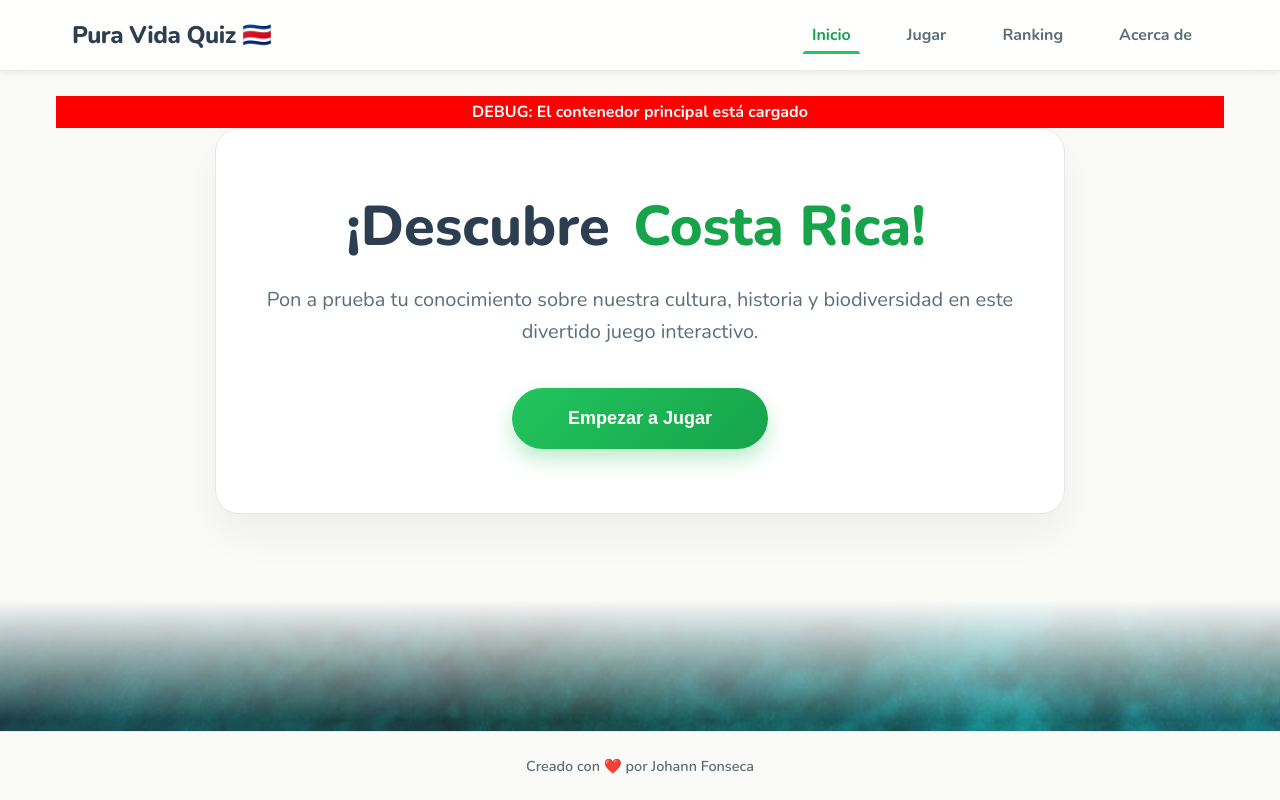
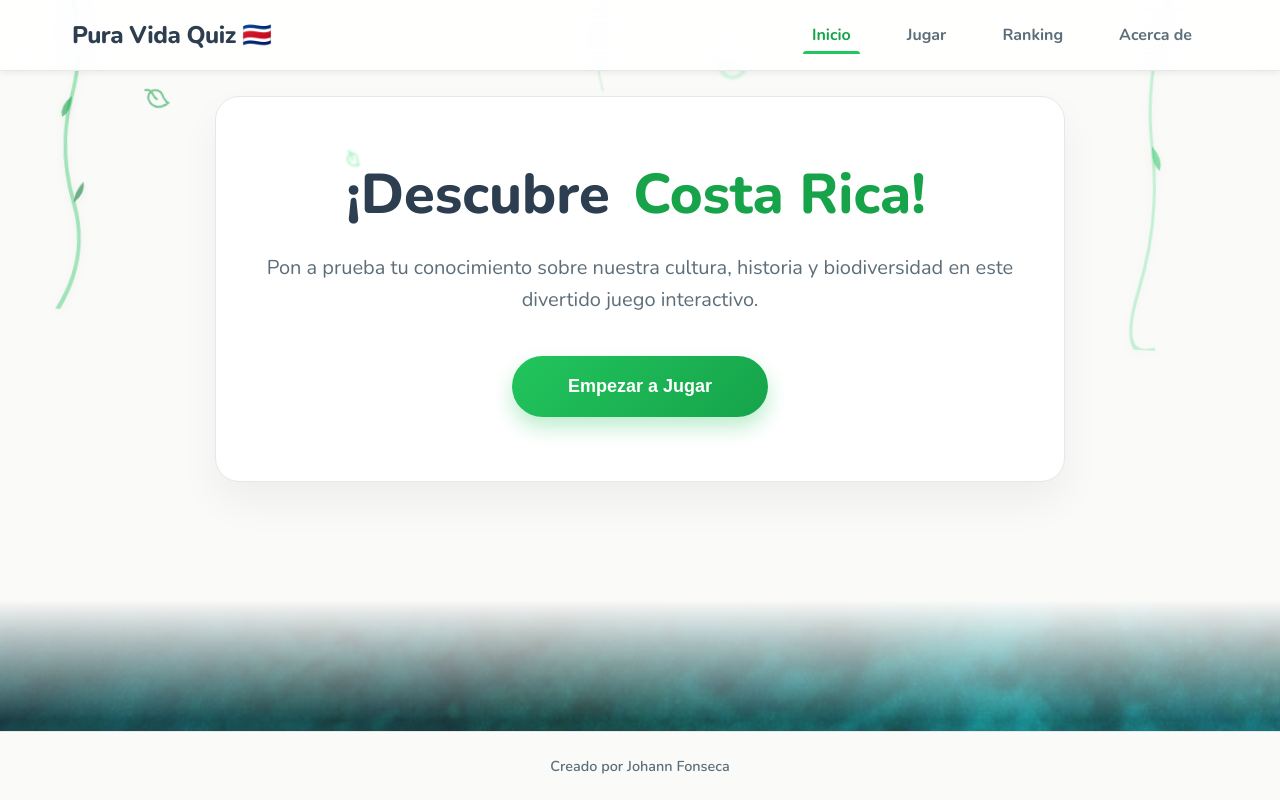
Before and after one commit to JohannFonseca/Pura-Vida-Quiz, a Vue app: page / in a window 1280 px wide. Built offline with nearby package versions, Linux system fonts and the light colour scheme.

Commit message:
final: restaurar efectos visuales y limpiar pie de página

```diff
--- a/src/App.vue
+++ b/src/App.vue
@@ -6,7 +6,7 @@
  * Todo lo que pongas aquí (como el Navbar o el Footer) se verá en todas las páginas.
  */
 import { ref } from 'vue';
-// import NatureOverlay from './components/NatureOverlay.vue';
+import NatureOverlay from './components/NatureOverlay.vue';
 
 // 'isMenuOpen' controla si el menú de hamburguesa está abierto o cerrado en móviles.
 const isMenuOpen = ref(false);
@@ -22,8 +22,8 @@ const closeMenu = () => {
 
 <template>
   <div class="app-container">
-    <!-- El Overlay desactivado temporalmente -->
-    <!-- <NatureOverlay /> -->
+    <!-- El Overlay es un efecto visual bonito que está siempre de fondo -->
+    <NatureOverlay />
 
     <!-- NAVBAR: La barra de navegación superior -->
     <nav class="navbar">
@@ -58,18 +58,19 @@ const closeMenu = () => {
 
     <!-- EL CONTENIDO DINÁMICO -->
     <main class="main-content">
-      <div style="background: red; color: white; padding: 5px; text-align: center; font-weight: bold;">
-        DEBUG: El contenedor principal está cargado
-      </div>
-
-      <!-- router-view sin transiciones para diagnóstico -->
-      <router-view />
+      <!-- Aquí es donde VueRouter inyecta la página que corresponda (Home, Jugar, etc.) -->
+      <!-- Le metemos una transición básica para que se vea más fluido -->
+      <router-view v-slot="{ Component }">
+        <transition name="fade" mode="out-in">
+          <component :is="Component" />
+        </transition>
+      </router-view>
     </main>
 
     <!-- FOOTER simple -->
     <footer class="footer">
       <div class="footer-content">
-        <p>Creado con ❤️ por Johann Fonseca</p>
+        <p>Creado por Johann Fonseca</p>
       </div>
     </footer>
   </div>
```
